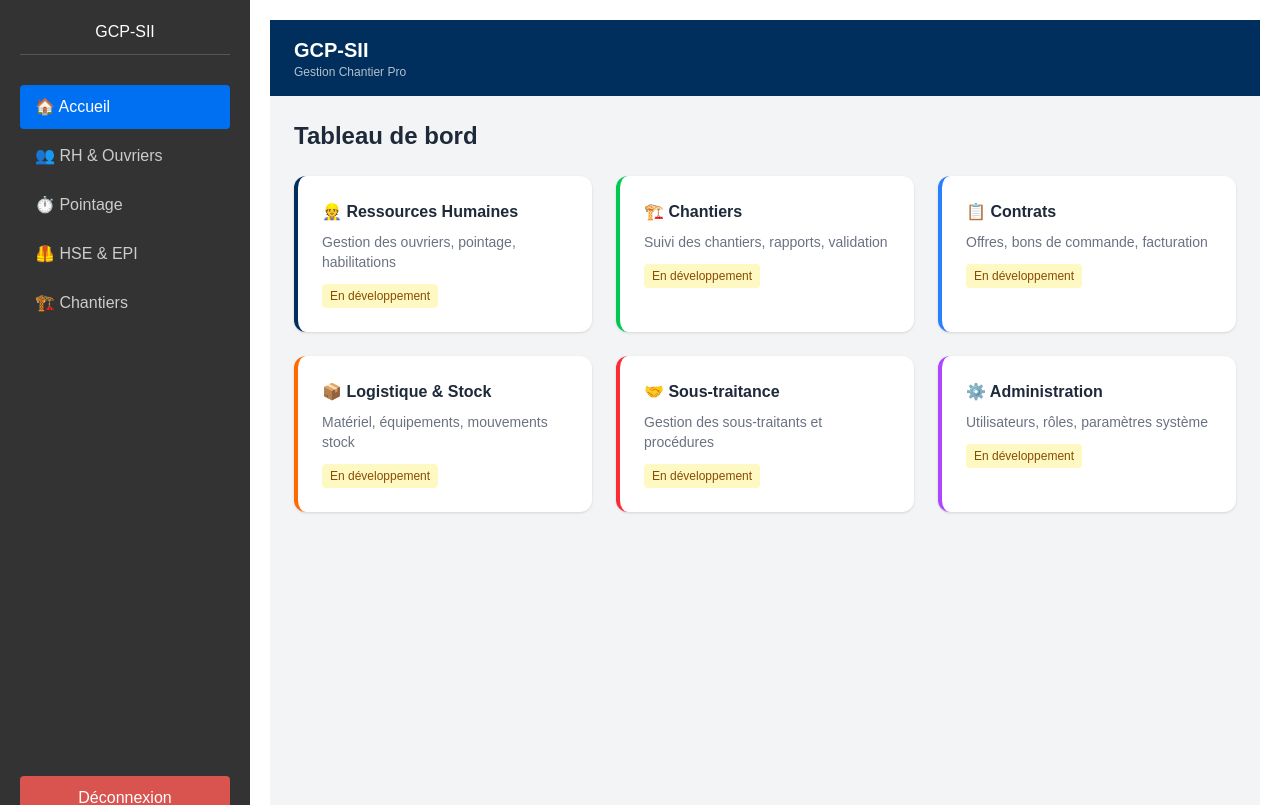
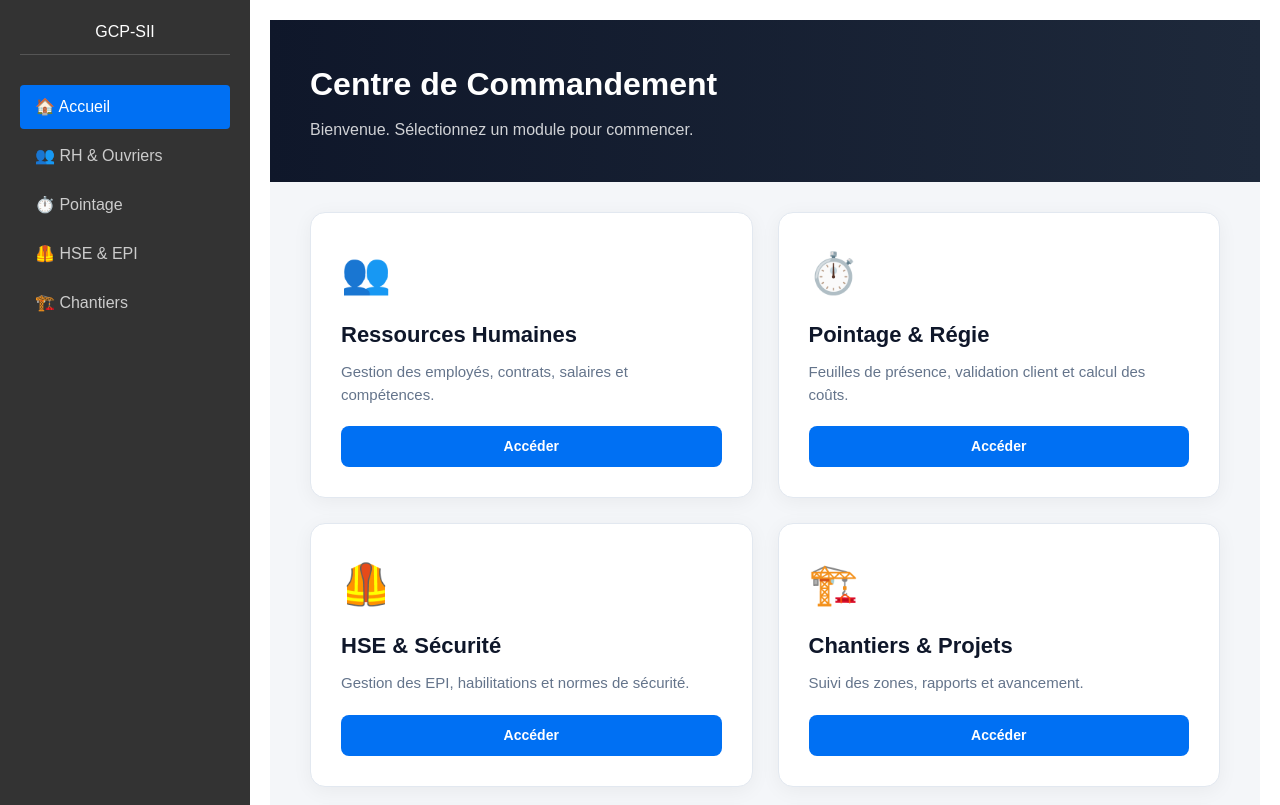
Before and after one commit to abderrahmanenor-create/GCP-SII, a Next.js app: page /dashboard in a window 1280 px wide. Shown: the top 805 px of the page. Built offline with nearby package versions, Linux system fonts and the light colour scheme.

Commit message:
Nouveau dashboard centre de commandement

```diff
--- a/src/app/dashboard/page.tsx
+++ b/src/app/dashboard/page.tsx
@@ -1,47 +1,138 @@
-export default function Dashboard() {
+"use client";
+
+import Link from "next/link";
+
+export default function DashboardHome() {
   return (
-    <div className="min-h-screen bg-gray-100">
-      <header className="bg-[#002E5D] text-white px-6 py-4">
-        <h1 className="text-xl font-bold">GCP-SII</h1>
-        <p className="text-xs text-white/70">Gestion Chantier Pro</p>
-      </header>
-      <main className="p-6">
-        <div className="max-w-7xl mx-auto">
-          <h2 className="text-2xl font-bold text-gray-800 mb-6">Tableau de bord</h2>
-          <div className="grid grid-cols-1 md:grid-cols-2 lg:grid-cols-3 gap-6">
-            <div className="bg-white rounded-xl shadow p-6 border-l-4 border-[#002E5D]">
-              <h3 className="font-bold text-gray-800 mb-2">👷 Ressources Humaines</h3>
-              <p className="text-gray-500 text-sm">Gestion des ouvriers, pointage, habilitations</p>
-              <span className="inline-block mt-3 text-xs bg-yellow-100 text-yellow-800 px-2 py-1 rounded">En développement</span>
-            </div>
-            <div className="bg-white rounded-xl shadow p-6 border-l-4 border-green-500">
-              <h3 className="font-bold text-gray-800 mb-2">🏗️ Chantiers</h3>
-              <p className="text-gray-500 text-sm">Suivi des chantiers, rapports, validation</p>
-              <span className="inline-block mt-3 text-xs bg-yellow-100 text-yellow-800 px-2 py-1 rounded">En développement</span>
-            </div>
-            <div className="bg-white rounded-xl shadow p-6 border-l-4 border-blue-500">
-              <h3 className="font-bold text-gray-800 mb-2">📋 Contrats</h3>
-              <p className="text-gray-500 text-sm">Offres, bons de commande, facturation</p>
-              <span className="inline-block mt-3 text-xs bg-yellow-100 text-yellow-800 px-2 py-1 rounded">En développement</span>
-            </div>
-            <div className="bg-white rounded-xl shadow p-6 border-l-4 border-orange-500">
-              <h3 className="font-bold text-gray-800 mb-2">📦 Logistique & Stock</h3>
-              <p className="text-gray-500 text-sm">Matériel, équipements, mouvements stock</p>
-              <span className="inline-block mt-3 text-xs bg-yellow-100 text-yellow-800 px-2 py-1 rounded">En développement</span>
-            </div>
-            <div className="bg-white rounded-xl shadow p-6 border-l-4 border-red-500">
-              <h3 className="font-bold text-gray-800 mb-2">🤝 Sous-traitance</h3>
-              <p className="text-gray-500 text-sm">Gestion des sous-traitants et procédures</p>
-              <span className="inline-block mt-3 text-xs bg-yellow-100 text-yellow-800 px-2 py-1 rounded">En développement</span>
-            </div>
-            <div className="bg-white rounded-xl shadow p-6 border-l-4 border-purple-500">
-              <h3 className="font-bold text-gray-800 mb-2">⚙️ Administration</h3>
-              <p className="text-gray-500 text-sm">Utilisateurs, rôles, paramètres système</p>
-              <span className="inline-block mt-3 text-xs bg-yellow-100 text-yellow-800 px-2 py-1 rounded">En développement</span>
-            </div>
+    <div style={{ padding: "0", minHeight: "100vh", background: "#f4f6f9" }}>
+
+      {/* Header Simple et Efficace */}
+      <div style={{
+        background: "linear-gradient(to right, #0f172a, #1e293b)",
+        padding: "40px",
+        color: "white",
+        marginBottom: "30px"
+      }}>
+        <h1 style={{ margin: 0, fontSize: "32px", fontWeight: "bold" }}>Centre de Commandement</h1>
+        <p style={{ margin: "10px 0 0 0", opacity: 0.8 }}>Bienvenue. Sélectionnez un module pour commencer.</p>
+      </div>
+
+      {/* Grille des Modules */}
+      <div style={{
+        display: "grid",
+        gridTemplateColumns: "repeat(auto-fit, minmax(300px, 1fr))",
+        gap: "25px",
+        padding: "0 40px 40px 40px"
+      }}>
+
+        {/* Module RH */}
+        <Link href="/dashboard/rh" style={{ textDecoration: "none" }}>
+          <div style={cardStyle}>
+            <div style={iconStyle}>👥</div>
+            <h2 style={titleStyle}>Ressources Humaines</h2>
+            <p style={descStyle}>Gestion des employés, contrats, salaires et compétences.</p>
+            <button style={btnStyle}>Accéder</button>
           </div>
-        </div>
-      </main>
+        </Link>
+
+        {/* Module Pointage */}
+        <Link href="/dashboard/pointage" style={{ textDecoration: "none" }}>
+          <div style={cardStyle}>
+            <div style={iconStyle}>⏱️</div>
+            <h2 style={titleStyle}>Pointage & Régie</h2>
+            <p style={descStyle}>Feuilles de présence, validation client et calcul des coûts.</p>
+            <button style={btnStyle}>Accéder</button>
+          </div>
+        </Link>
+
+        {/* Module HSE */}
+        <Link href="/dashboard/epi" style={{ textDecoration: "none" }}>
+          <div style={cardStyle}>
+            <div style={iconStyle}>🦺</div>
+            <h2 style={titleStyle}>HSE & Sécurité</h2>
+            <p style={descStyle}>Gestion des EPI, habilitations et normes de sécurité.</p>
+            <button style={btnStyle}>Accéder</button>
+          </div>
+        </Link>
+
+        {/* Module Chantier */}
+        <Link href="/dashboard/chantier" style={{ textDecoration: "none" }}>
+          <div style={cardStyle}>
+            <div style={iconStyle}>🏗️</div>
+            <h2 style={titleStyle}>Chantiers & Projets</h2>
+            <p style={descStyle}>Suivi des zones, rapports et avancement.</p>
+            <button style={btnStyle}>Accéder</button>
+          </div>
+        </Link>
+
+        {/* Module Matériel */}
+        <Link href="/dashboard/materiel" style={{ textDecoration: "none" }}>
+          <div style={cardStyle}>
+            <div style={iconStyle}>🔧</div>
+            <h2 style={titleStyle}>Matériel & Équipements</h2>
+            <p style={descStyle}>Stocks, locations et affectations.</p>
+            <button style={btnStyle}>Accéder</button>
+          </div>
+        </Link>
+
+        {/* Module Facturation */}
+        <Link href="/dashboard/facturation" style={{ textDecoration: "none" }}>
+          <div style={cardStyle}>
+            <div style={iconStyle}>💰</div>
+            <h2 style={titleStyle}>Facturation & Coûts</h2>
+            <p style={descStyle}>Analyse des coûts et génération des factures.</p>
+            <button style={btnStyle}>Accéder</button>
+          </div>
+        </Link>
+
+      </div>
     </div>
-  )
+  );
 }
+
+// Styles CSS en JS pour un rendu pro immédiat
+const cardStyle = {
+  backgroundColor: "white",
+  borderRadius: "15px",
+  padding: "30px",
+  boxShadow: "0 4px 20px rgba(0,0,0,0.05)",
+  border: "1px solid #e2e8f0",
+  transition: "transform 0.2s ease, box-shadow 0.2s ease",
+  height: "100%",
+  display: "flex",
+  flexDirection: "column" as "column",
+  alignItems: "flex-start",
+  cursor: "pointer"
+};
+
+const iconStyle = {
+  fontSize: "40px",
+  marginBottom: "15px"
+};
+
+const titleStyle = {
+  color: "#0f172a",
+  fontSize: "22px",
+  margin: "0 0 10px 0",
+  fontWeight: "600"
+};
+
+const descStyle = {
+  color: "#64748b",
+  fontSize: "15px",
+  margin: "0 0 20px 0",
+  flexGrow: 1
+};
+
+const btnStyle = {
+  backgroundColor: "#0070f3",
+  color: "white",
+  border: "none",
+  padding: "10px 20px",
+  borderRadius: "8px",
+  fontSize: "14px",
+  fontWeight: "bold",
+  cursor: "pointer",
+  width: "100%",
+  textAlign: "center" as "center"
+};
```
